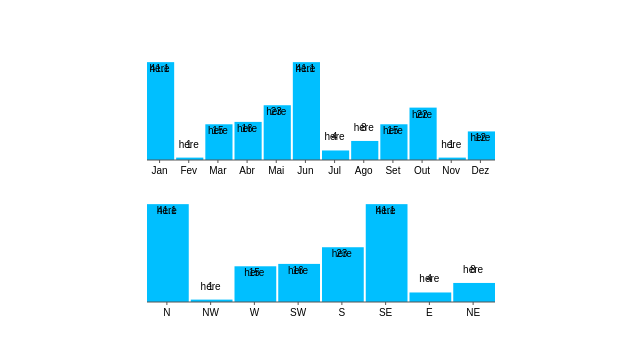
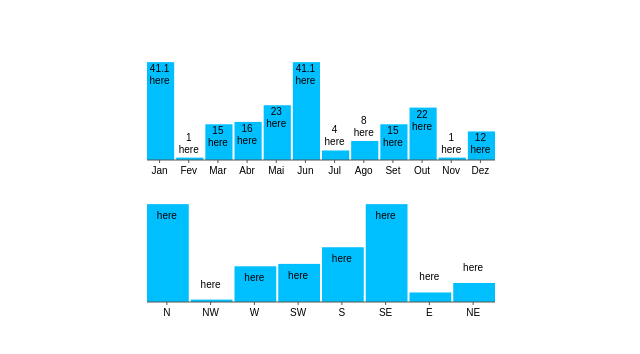
Before and after one commit to djaxho/pure-vue-chart, a Vue app: page / in a window 1280 px wide. Shown: the top 354 px of the page, without its empty margins (320-960 px from the left). Built offline with nearby package versions, Linux system fonts and the light colour scheme.

Commit message:
Added positioing function to allow for two numbers to be on a graph

```diff
--- a/src/App.vue
+++ b/src/App.vue
@@ -61,7 +61,7 @@
       :show-y-axis="false"
       :show-x-axis="true"
       :points="dataPointObjects"
-      :show-values="['val', 'pct']"
+      :show-values="['pct']"
       :width="chartWidth"
       :height="chartHeight"
     />
--- a/src/components/PureVueChart.vue
+++ b/src/components/PureVueChart.vue
@@ -222,11 +222,15 @@ export default {
       switch(true) {
         case barHeight < 22:
           position = -5;
+        case barHeight < 22 && this.showValues.length > 1:
+          position = -12;
           break;
         default:
            position = 15;
       }
-      return type = 'pct' && this.showValues.length > 1 ? (position - 5).toString() : position.toString()
+      if(this.showValues.length < 2) return position.toString();
+      position += type === 'pct' ? 7 : -5;
+      return position.toString();
     },
     y(val) {
       return (val / this.maxDomain) * this.innerChartHeight
```
